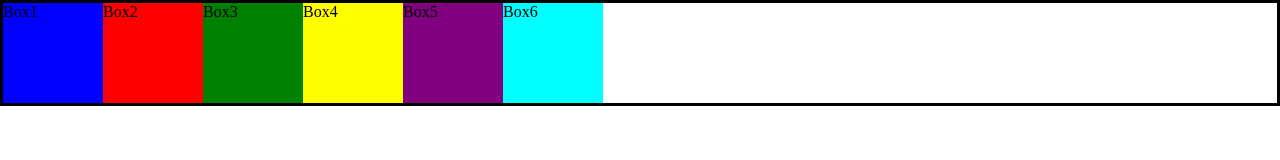
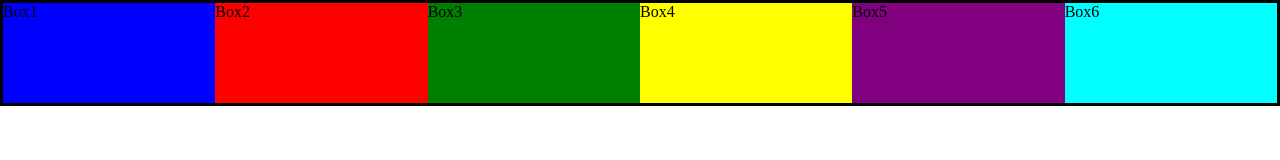
Before and after one commit to EmilioLara1/Web-development, a plain HTML site: page CSS/Display-Flex/index.html in a window 1280 px wide. Drawn offline with Linux system fonts and the light colour scheme.

Commit message:
Flexbox layouts added

```diff
--- a/CSS/Display-Flex/style.css
+++ b/CSS/Display-Flex/style.css
@@ -16,19 +16,33 @@ body{
 .container{
     border: .3rem solid black;
     display: flex;
+    /* Sirve para alinear todo al centro y siempre estara alineado aunque
+    se incremente el tamaño */
+   /*  align-items: center;
+    height: 50vh; */
+
+    flex-wrap: wrap;
 }
 
 .box{
-    width: 10rem;
     height: 10rem;
+    flex-basis: 10rem;
+
+    /* Todos los contenedores crecen y comienzan a bajar*/
+    flex-grow: 1;
 }
 
 .box1{
     background-color: blue;
+    /* Se pueden cambiar los ordenes con order*/
+
+    /* Toma el tamaño que sobra */
+    flex-grow: 1;
 }
 
 .box2{
     background-color: red;
+    flex-grow: 1;
 }
 
 .box3{
```
